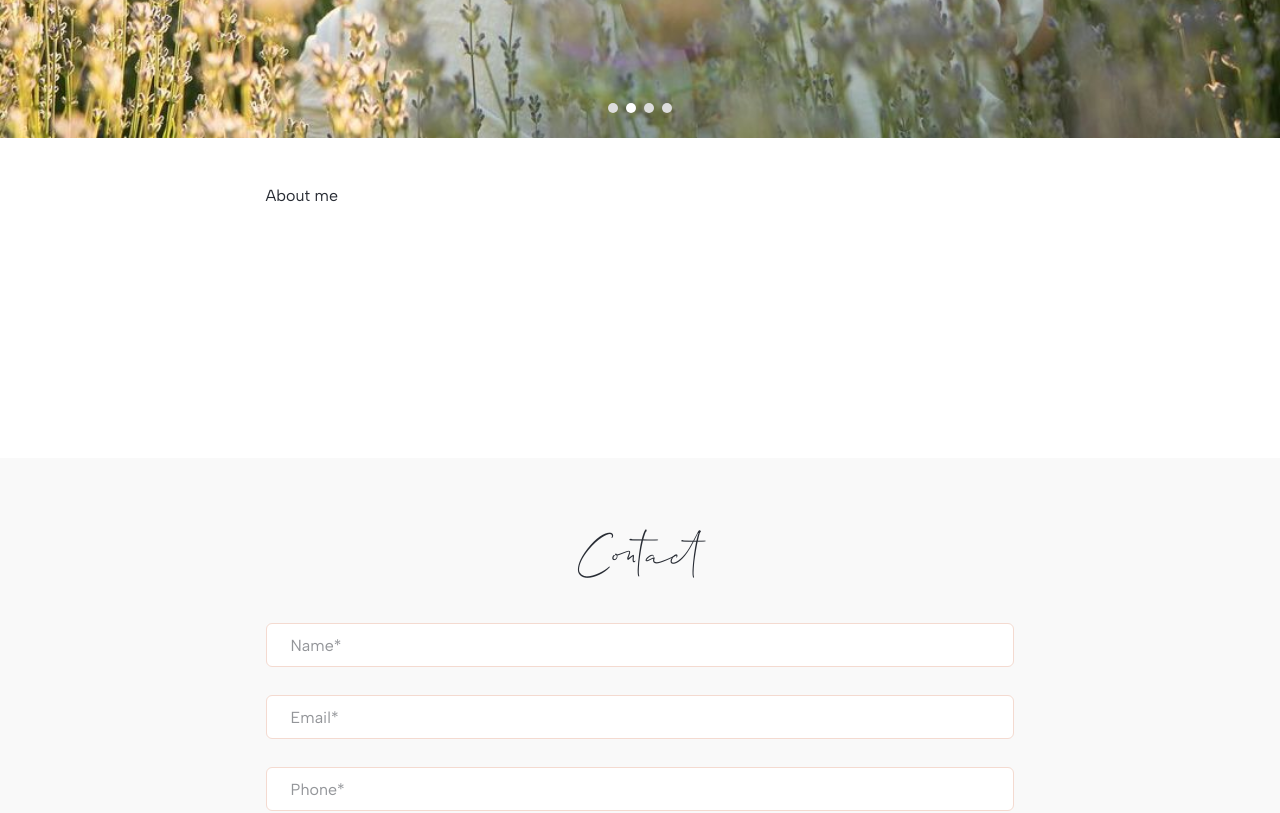
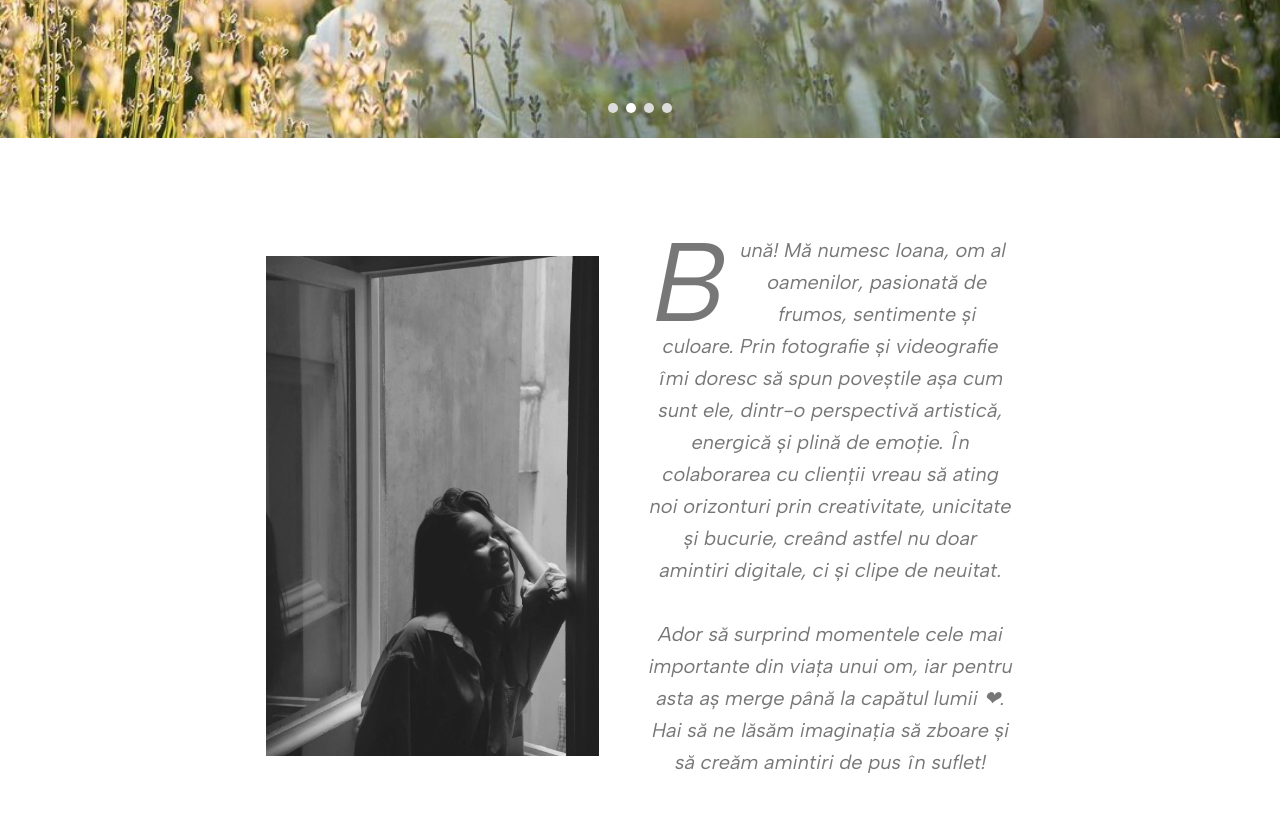
Before and after one commit to mihaismolenski/prushamedia.ro, a React (Create React App) app: page / in a window 1280 px wide. Shown: the part 980-1793 px from the top of the page. Built offline with nearby package versions, Linux system fonts and the light colour scheme.

Commit message:
update about me

```diff
--- a/src/components/about-me/about-me.scss
+++ b/src/components/about-me/about-me.scss
@@ -5,13 +5,59 @@
   background: $white;
   box-sizing: border-box;
   position: relative;
-  height: 20rem;
-  padding: 3rem 1rem;
+  padding: 6rem 1rem;
 
   .about-me-content {
     margin: 0 auto;
     max-width: 20rem;
     min-width: 60%;
     color: $dark-grey;
+    display: flex;
+    align-items: center;
+    gap: 3rem;
+    justify-content: center;
+
+    .about-me-content-text {
+      text-align: center;
+      font-size: $font-size-extra-large;
+      line-height: 2rem;
+      max-width: 31.25rem;
+      color: $text-grey;
+      font-style: italic;
+
+      &::first-letter {
+        initial-letter: 3;
+        margin-right: 0.75em;
+      }
+    }
   }
 }
+
+// Tablet design
+@media only screen and (min-width: $screen-tablet) and (max-width: $screen-desktop) {
+  .about-me {
+    .about-me-content {
+      max-width: unset;
+      min-width: unset;
+
+      .about-me-content-text {
+        max-width: 20rem;
+      }
+    }
+  }
+}
+
+// Mobile design
+@media only screen and (max-width: $screen-tablet) {
+  .about-me {
+    .about-me-content {
+      max-width: unset;
+      min-width: unset;
+      flex-direction: column;
+
+      .about-me-content-text {
+        max-width: unset;
+      }
+    }
+  }
+}
--- a/src/components/about-me/about-me.tsx
+++ b/src/components/about-me/about-me.tsx
@@ -7,7 +7,22 @@ export const AboutMe = ({
 }) => {
   return (
     <div className="about-me" ref={aboutMeRef}>
-      <div className="about-me-content">About me</div>
+      <div className="about-me-content">
+        <img src="/images/about-me.jpg" alt="logo" height="500px" />
+
+        <div className="about-me-content-text">
+          Bună! Mă numesc Ioana, om al oamenilor, pasionată de frumos,
+          sentimente și culoare. Prin fotografie și videografie îmi doresc să
+          spun poveștile așa cum sunt ele, dintr-o perspectivă artistică,
+          energică și plină de emoție. În colaborarea cu clienții vreau să ating
+          noi orizonturi prin creativitate, unicitate și bucurie, creând astfel
+          nu doar amintiri digitale, ci și clipe de neuitat.
+          <br /> <br />
+          Ador să surprind momentele cele mai importante din viața unui om, iar
+          pentru asta aș merge până la capătul lumii &#10084;. Hai să ne lăsăm imaginația
+          să zboare și să creăm amintiri de pus în suflet!
+        </div>
+      </div>
     </div>
   );
 };
--- a/src/components/header/header.tsx
+++ b/src/components/header/header.tsx
@@ -17,7 +17,7 @@ export const Header = () => {
       />
       <div className="header-logo">
         <div>Ioana</div>
-        <img src="/images/logo2.png" alt="logo" height="180px" />
+        <img src="images/logo2.png" alt="logo" height="180px" />
         <div>Pruşu</div>
       </div>
       <Menu />
--- a/src/scss/variables.scss
+++ b/src/scss/variables.scss
@@ -10,6 +10,7 @@ $dark-grey: #282c34;
 $background-white: rgb(249,249,249);
 $red: #ef6044;
 $grey: #ddd;
+$text-grey: #777777;
 
 $font-size-small: 0.75rem;
 $font-size-regular: 0.87rem;
```
Also changed, not shown: public/images/about-me.jpg (added).
